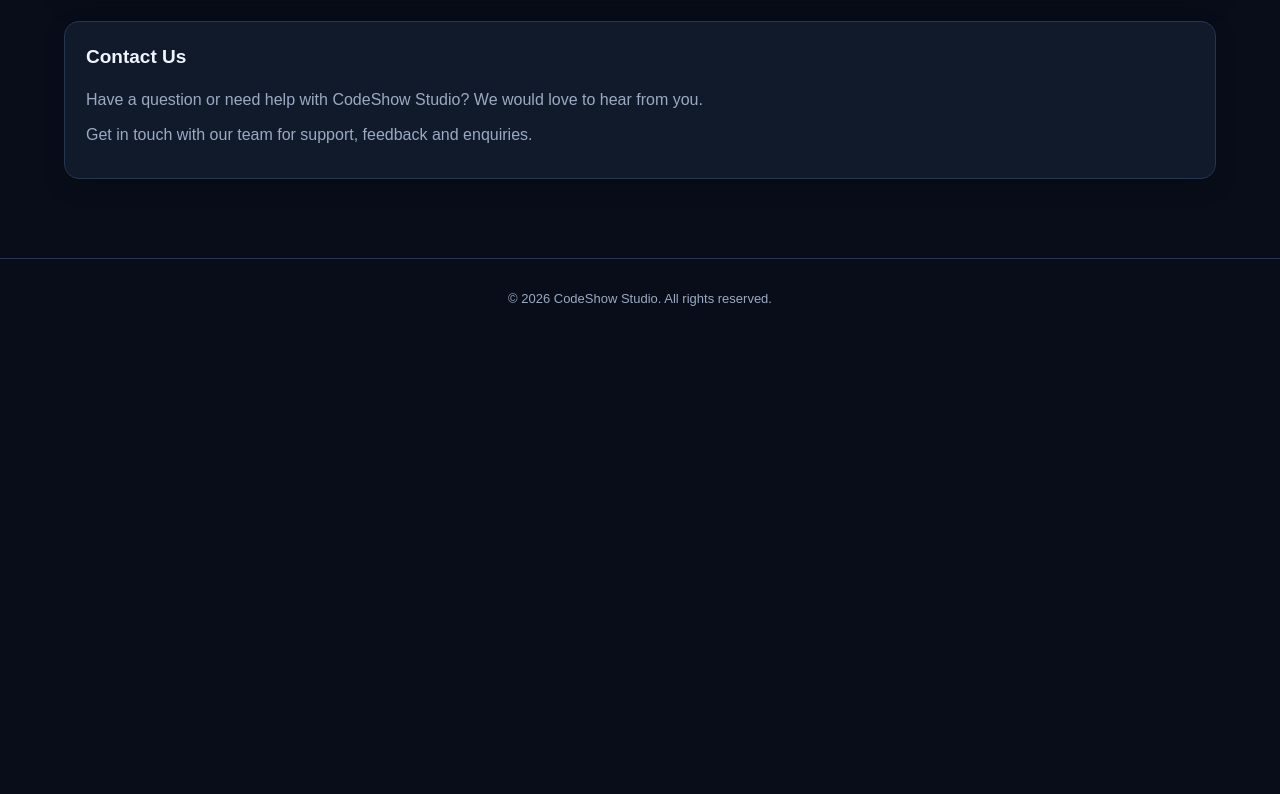
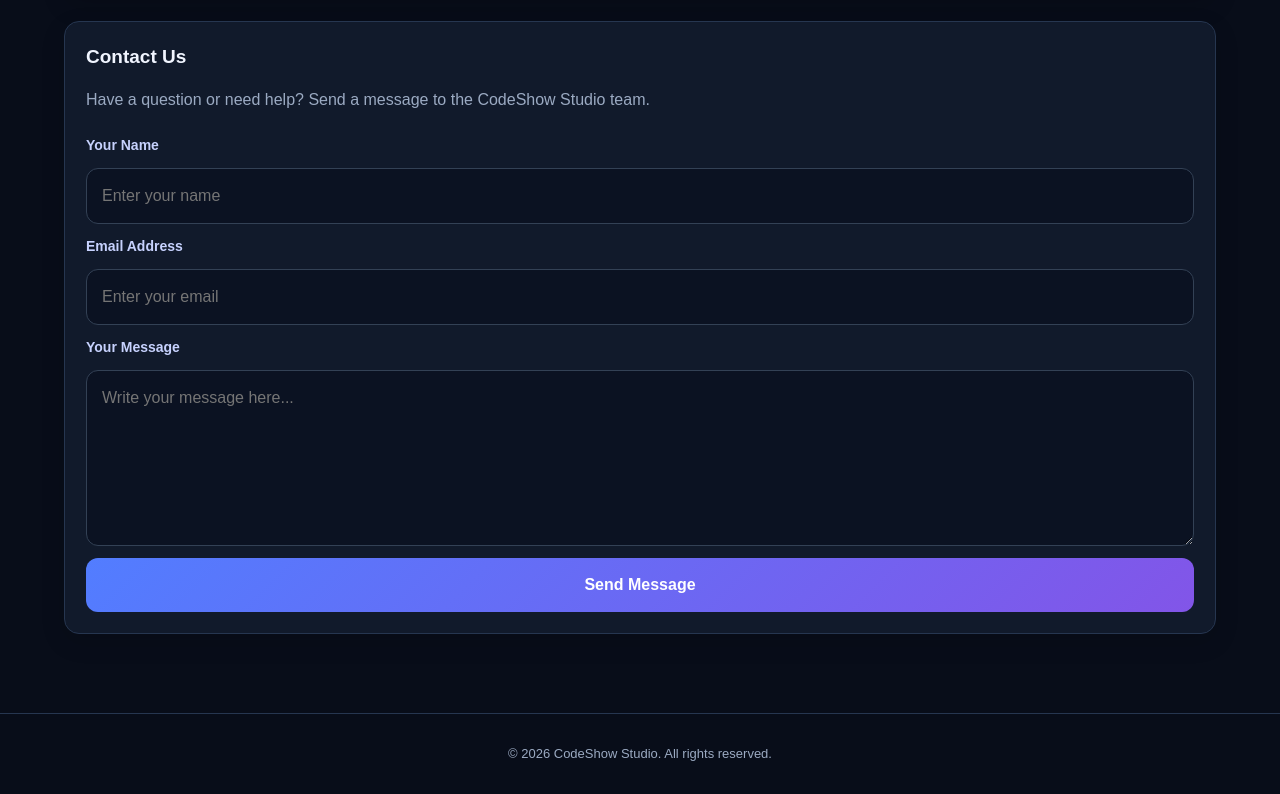
Before and after one commit to Abdishakur111/codeshow-studio, a website: page index.html in a window 1280 px wide. Shown: the part 2356-3150 px from the top of the page. Before the commit the page ends 2694 px from the top, so only its background shows below. Drawn offline with nearby package versions, Linux system fonts and the light colour scheme.

Commit message:
Implement contact form in index.html
Added a contact form with fields for name, email, and message.

```diff
--- a/index.html
+++ b/index.html
@@ -535,6 +535,54 @@ footer {
   }
 }
 
+/* Contact Form */
+.contact-form {
+  display: flex;
+  flex-direction: column;
+  gap: 12px;
+  margin-top: 22px;
+}
+
+.contact-form label {
+  color: #c7d2fe;
+  font-weight: 600;
+  font-size: 14px;
+}
+
+.contact-form input,
+.contact-form textarea {
+  width: 100%;
+  padding: 15px;
+  border: 1px solid #334155;
+  border-radius: 12px;
+  background: #0b1222;
+  color: #ffffff;
+  font: inherit;
+  outline: none;
+}
+
+.contact-form input:focus,
+.contact-form textarea:focus {
+  border-color: #6385ff;
+  box-shadow: 0 0 0 3px rgba(99,133,255,.15);
+}
+
+.contact-form textarea {
+  resize: vertical;
+  min-height: 140px;
+}
+
+.contact-form button {
+  padding: 15px 22px;
+  border: none;
+  border-radius: 12px;
+  background: linear-gradient(135deg,#527dff,#8255e8);
+  color: white;
+  font-size: 16px;
+  font-weight: 700;
+  cursor: pointer;
+}
+
 
 </style>
 </head>
@@ -697,18 +745,52 @@ button {
   </p>
 </section>
 
+
 <section class="panel" id="contact">
   <h2>Contact Us</h2>
+
   <p>
-    Have a question or need help with CodeShow Studio?
-    We would love to hear from you.
+    Have a question or need help?
+    Send a message to the CodeShow Studio team.
   </p>
 
-  <p>
-    Get in touch with our team for support,
-    feedback and enquiries.
-  </p>
+  <form class="contact-form" id="contactForm"
+        action="/api/contact" method="POST">
+
+    <label for="contactName">Your Name</label>
+    <input
+      type="text"
+      id="contactName"
+      name="name"
+      placeholder="Enter your name"
+      required
+      maxlength="80"
+    >
+
+    <label for="contactEmail">Email Address</label>
+    <input
+      type="email"
+      id="contactEmail"
+      name="email"
+      placeholder="Enter your email"
+      required
+      maxlength="254"
+    >
+
+    <label for="contactMessage">Your Message</label>
+    <textarea
+      id="contactMessage"
+      name="message"
+      placeholder="Write your message here..."
+      rows="6"
+      required
+      maxlength="3000"
+    ></textarea>
+
+    <button type="submit">Send Message</button>
+  </form>
 </section>
+
 
 </main>
 
```
